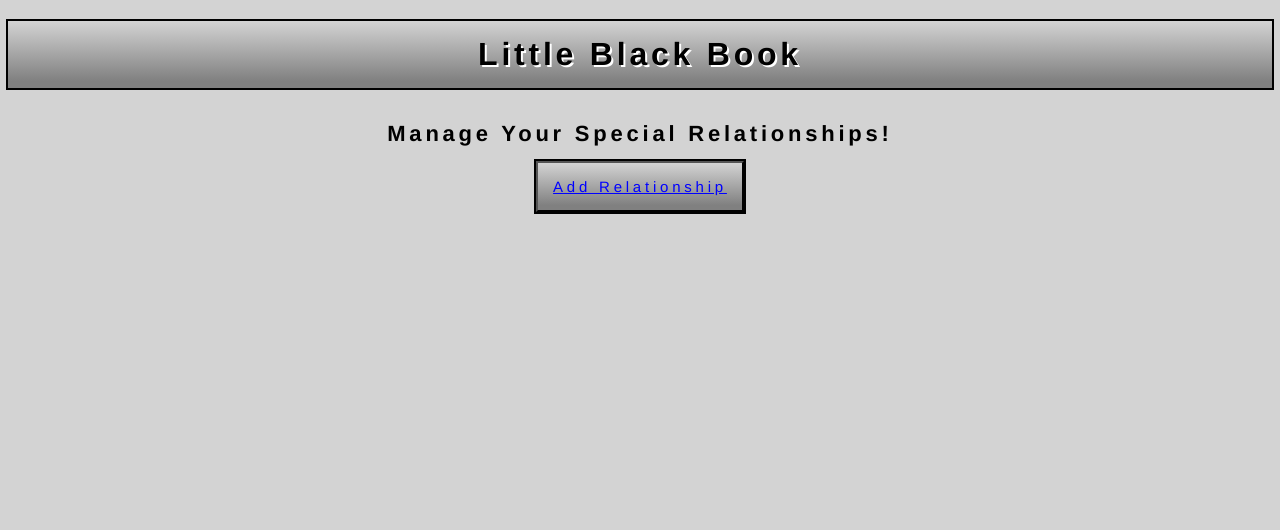
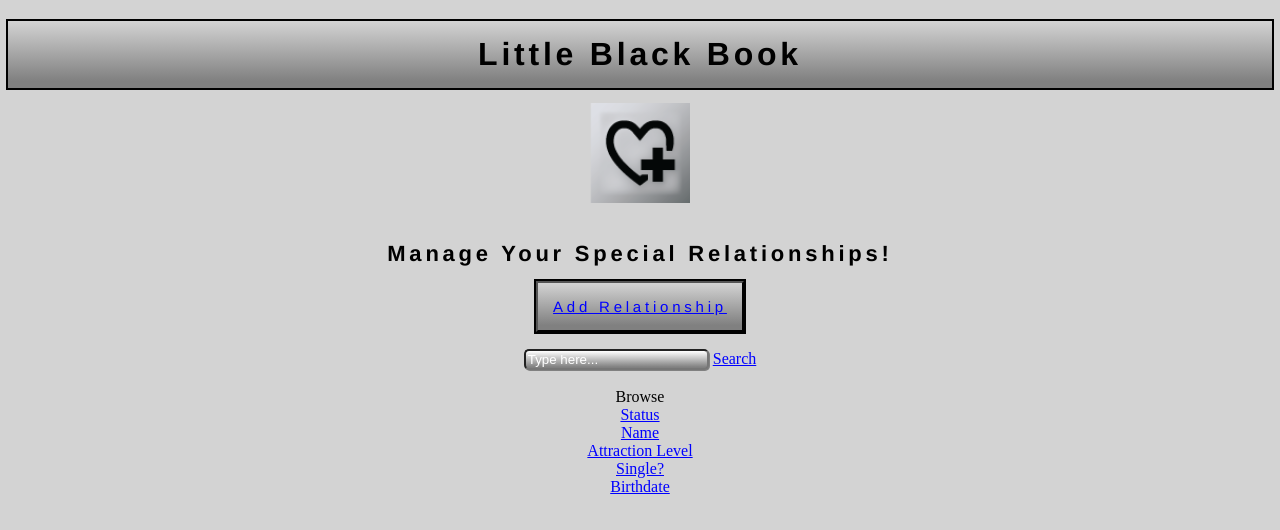
Before and after one commit to w26881/MDV, a plain HTML site: page index.html in a window 1280 px wide. Drawn offline with Linux system fonts and the light colour scheme.

Commit message:
project1

```diff
--- a/css/styles.css
+++ b/css/styles.css
@@ -11,7 +11,6 @@ h1 {
 	font-size:32px;
 	font-family:Helvetica;
 	text-align:center;
-	text-shadow:2px 2px #FFFFFF;
 	margin-bottom:-1px;
 	outline:2px solid black;
 	letter-spacing:0.1cm;
--- a/index.html
+++ b/index.html
@@ -20,11 +20,34 @@
 
 			<header>
     			<h1 id="appTitle">Little Black Book</h1>
+    				<p align="center">
+	    			<img src="images/Prospect.png" width="100px" height="100px">
+
+	    			</p>
     			<h2 id="tagLine">Manage Your Special Relationships!</h2>
     		</header>
     		<div class="centerize">
     		<button id="addRelationship"><a href="additem.html">Add Relationship</a></button>
     		</div>
+    		<br />
+    		<div id="search" class="centerize">
+				<input type="text" id="searchbox" placeholder="Type here..." />
+				<a href="#" id="searchButton">Search</a>
+			</div>
+			<br />
+			<div id="browse" class="centerize">Browse</div>
+
+
+					<div id="statusList" class="centerize"><a href="#" id="status">Status</a></div>
+
+					<div id="nameList" class="centerize"><a href="#" id="name">Name</a></div>
+
+					<div id="attractionList" class="centerize"><a href="#" id="attraction">Attraction Level</a></div>
+
+					<div id="singleList" class="centerize"><a href="#" id="single">Single?</a></div>
+
+					<div id="birthdateList" class="centerize"><a href="#" id="birthdate">Birthdate</a></div>
+
     		<script type="text/javascript" src="js/json.js"></script>
     		<script type="text/javascript" src="js/main.js"></script>
     	</body>
```
